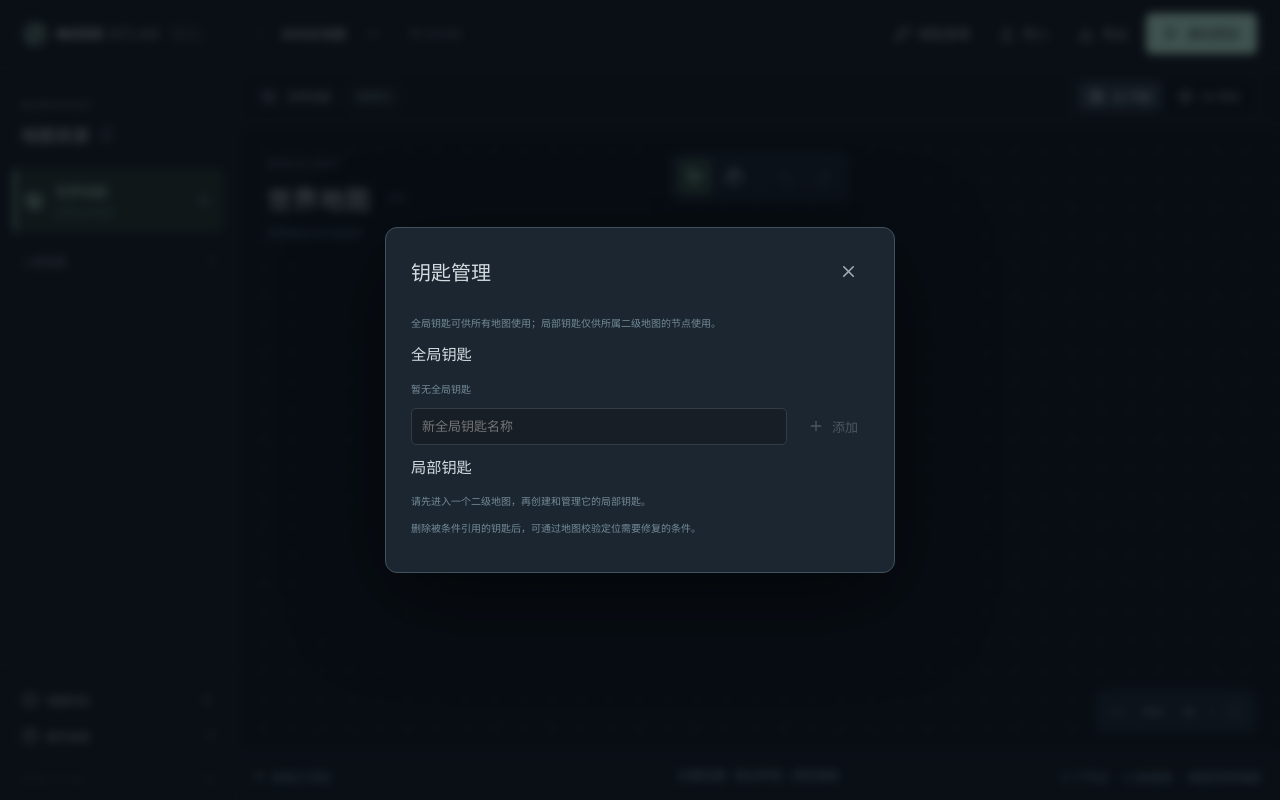
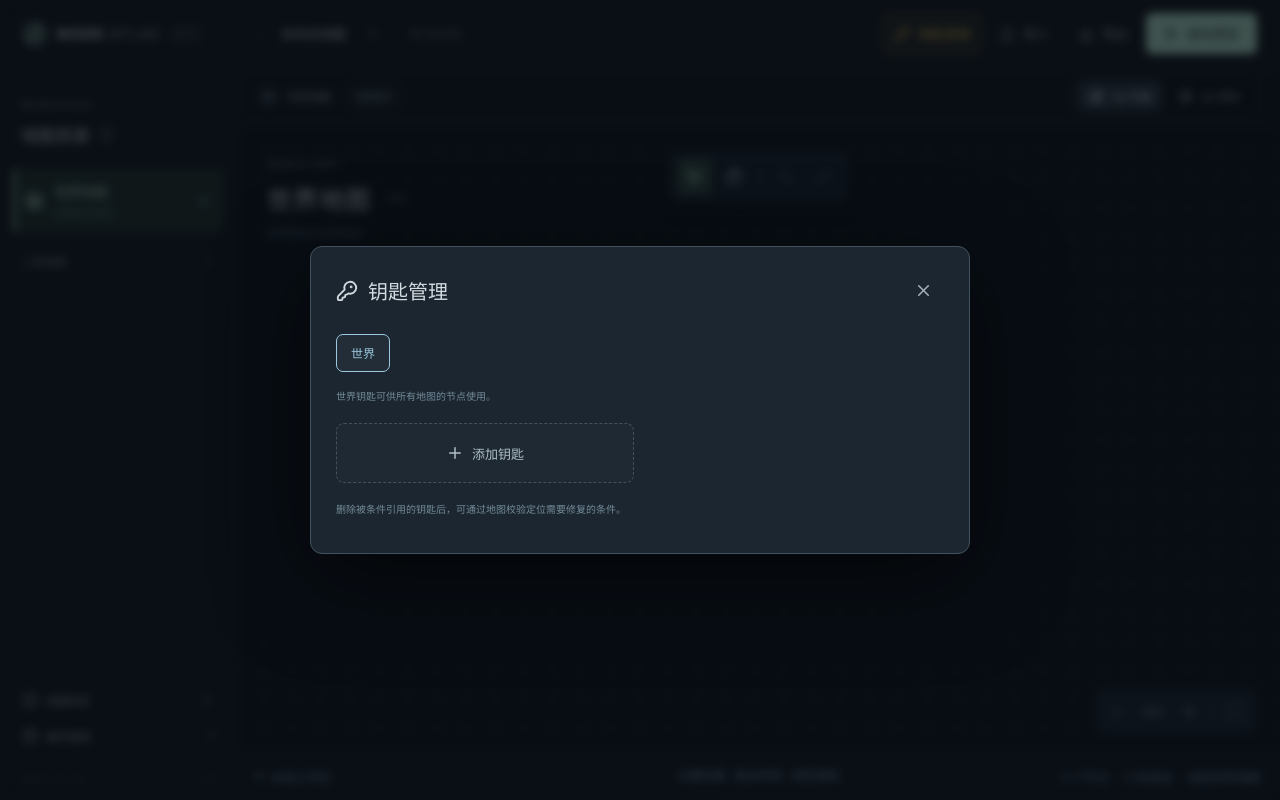
Before and after one commit to aniki-16x16/3d-node-map, a React (Vite) app: page / in a window 1280 px wide. Both pictures are taken after a click on the button "钥匙管理". Built offline with nearby package versions, Linux system fonts and the light colour scheme.

Commit message:
feat: 优化钥匙管理

```diff
--- a/src/App.tsx
+++ b/src/App.tsx
@@ -49,7 +49,7 @@ export default function App() {
           {editor.toast}
         </div>
       )}
-      {editor.modal && <EditorDialog {...editor} />}
+      <EditorDialog {...editor} />
     </div>
   );
 }
--- a/src/components/dialogs/EditorDialog.tsx
+++ b/src/components/dialogs/EditorDialog.tsx
@@ -1,6 +1,7 @@
-import { X } from "lucide-react";
+import { useState } from "react";
 import type { EditorController } from "../../hooks/useEditorController";
-import Button from "../ui/Button";
+import Modal from "../ui/Modal";
+import { KeyRound } from "lucide-react";
 import HelpContent from "./HelpContent";
 import PreviewDebug from "./PreviewDebug";
 import KeyManager from "./KeyManager";
@@ -37,44 +38,34 @@ export default function EditorDialog({
   loadDemo,
   restoreSavedProject,
 }: Props) {
+  const [lastModal, setLastModal] = useState(modal);
+  if (modal && modal !== lastModal) setLastModal(modal);
+  const shown = modal ?? lastModal;
+  const title =
+    shown === "help"
+      ? "操作指南"
+      : shown === "validation"
+        ? "地图校验"
+        : shown === "debug"
+          ? "预览调试"
+          : shown === "keys"
+            ? "钥匙管理"
+            : "项目设置";
   return (
-    <div className="modal-backdrop" onClick={() => setModal(null)}>
-      <section
-        className="modal"
-        role="dialog"
-        aria-modal="true"
-        aria-label={
-          modal === "help"
-            ? "操作指南"
-            : modal === "validation"
-              ? "地图校验"
-              : modal === "debug"
-                ? "预览调试"
-                : modal === "keys"
-                  ? "钥匙管理"
-                  : "项目设置"
+    <Modal
+      open={modal !== null}
+      onClose={() => setModal(null)}
+      className={shown === "keys" ? "key-modal" : ""}
+      title={
+        <>
+          {shown === "keys" && <KeyRound size={22} />}
+          {title}
+        </>
       }
-        onClick={(e) => e.stopPropagation()}
     >
-        <div className="modal-title">
-          <h2>
-            {modal === "help"
-              ? "操作指南"
-              : modal === "validation"
-                ? "地图校验"
-                : modal === "debug"
-                  ? "预览调试"
-                  : modal === "keys"
-                    ? "钥匙管理"
-                    : "项目设置"}
-          </h2>
-          <Button title="关闭" onClick={() => setModal(null)}>
-            <X size={19} />
-          </Button>
-        </div>
-        {modal === "keys" ? (
-          <KeyManager {...{ project, map, readonly, commit }} />
-        ) : modal === "settings" ? (
+      {shown === "keys" ? (
+        <KeyManager key={map.id} {...{ project, map, readonly, commit }} />
+      ) : shown === "settings" ? (
         <ProjectSettings
           {...{
             project,
@@ -89,7 +80,7 @@ export default function EditorDialog({
             restoreSavedProject,
           }}
         />
-        ) : modal === "debug" ? (
+      ) : shown === "debug" ? (
         <PreviewDebug
           {...{
             project,
@@ -100,12 +91,11 @@ export default function EditorDialog({
             changeMap,
           }}
         />
-        ) : modal === "validation" ? (
+      ) : shown === "validation" ? (
         <ValidationResults {...{ project }} />
       ) : (
         <HelpContent {...{}} />
       )}
-      </section>
-    </div>
+    </Modal>
   );
 }
--- a/src/components/dialogs/KeyManager.tsx
+++ b/src/components/dialogs/KeyManager.tsx
@@ -3,49 +3,60 @@ import { useState } from "react";
 import { allNodes, uid } from "../../domain";
 import type { EditorController } from "../../hooks/useEditorController";
 import Button from "../ui/Button";
+import RadioGroup from "../ui/RadioGroup";
 
 type Props = Pick<EditorController, "project" | "map" | "readonly" | "commit">;
 export default function KeyManager({ project, map, readonly, commit }: Props) {
-  const [names, setNames] = useState({ global: "", local: "" });
+  const [scope, setScope] = useState(map.kind === "area" ? map.id : "world");
+  const [editingId, setEditingId] = useState<string | null>(null);
+  const selected = project.maps.find((m) => m.id === scope);
+  const mapId = selected?.kind === "area" ? selected.id : null;
+  const keys = project.keys.filter((k) => k.mapId === mapId);
   return (
     <>
-      <p className="muted small">
-        全局钥匙可供所有地图使用；局部钥匙仅供所属二级地图的节点使用。
+      <RadioGroup
+        label="钥匙所属地图"
+        value={selected?.id ?? "world"}
+        options={project.maps
+          .filter(
+            (m) =>
+              m.kind === "world" || (map.kind === "area" && m.id === map.id),
+          )
+          .map((m) => ({
+            value: m.id,
+            label: m.kind === "world" ? "世界" : m.name,
+          }))}
+        onChange={(value) => {
+          setScope(value);
+          setEditingId(null);
+        }}
+      />
+      <p className="muted small key-scope-description">
+        {mapId === null
+          ? "世界钥匙可供所有地图的节点使用。"
+          : `这些钥匙仅供「${selected!.name}」内的节点使用。`}
       </p>
-      {(["global", "local"] as const).map((scope) => {
-        const local = scope === "local";
-        const mapId = local ? map.id : null;
-        const enabled = !local || map.kind === "area";
-        const keys = project.keys.filter((k) => k.mapId === mapId);
-        return (
-          <section key={scope}>
-            <h3>
-              {local
-                ? `局部钥匙${enabled ? ` · ${map.name}` : ""}`
-                : "全局钥匙"}
-            </h3>
-            {!enabled ? (
-              <p className="muted small">
-                请先进入一个二级地图，再创建和管理它的局部钥匙。
-              </p>
-            ) : (
-              <>
-                {!keys.length && (
-                  <p className="muted small">
-                    暂无{local ? "局部" : "全局"}钥匙
-                  </p>
-                )}
+      <div className="key-grid">
         {keys.map((k) => (
-                  <div className="key-resource" key={k.id}>
-                    <KeyRound size={16} />
+          <div className="key-cell" key={k.id}>
+            <KeyRound size={18} />
             <input
-                      aria-label={`${local ? "局部" : "全局"}钥匙名称`}
+              aria-label="钥匙名称"
+              placeholder="输入钥匙名称"
               disabled={readonly}
               value={k.name}
+              ref={(input) => {
+                if (input && editingId === k.id) input.focus();
+              }}
+              onBlur={() => {
+                if (editingId === k.id) setEditingId(null);
+              }}
+              onKeyDown={(e) => {
+                if (e.key === "Enter") e.currentTarget.blur();
+              }}
               onChange={(e) =>
                 commit((p) => {
-                          p.keys.find((x) => x.id === k.id)!.name =
-                            e.target.value;
+                  p.keys.find((x) => x.id === k.id)!.name = e.target.value;
                   return p;
                 })
               }
@@ -66,39 +77,23 @@ export default function KeyManager({ project, map, readonly, commit }: Props) {
             </Button>
           </div>
         ))}
-                <div className="field-row">
-                  <input
-                    disabled={readonly}
-                    placeholder={`新${local ? "局部" : "全局"}钥匙名称`}
-                    value={names[scope]}
-                    onChange={(e) =>
-                      setNames({ ...names, [scope]: e.target.value })
-                    }
-                  />
         <Button
-                    title={`添加${local ? "局部" : "全局"}钥匙`}
-                    disabled={readonly || !names[scope].trim()}
+          className="key-add"
+          title="添加钥匙"
+          disabled={readonly || keys.some((k) => !k.name.trim())}
           onClick={() => {
+            const id = uid();
             commit((p) => {
-                        p.keys.push({
-                          id: uid(),
-                          name: names[scope].trim(),
-                          mapId,
-                        });
+              p.keys.push({ id, name: "", mapId });
               return p;
             });
-                      setNames({ ...names, [scope]: "" });
+            setEditingId(id);
           }}
         >
-                    <Plus size={16} />
-                    添加
+          <Plus size={18} />
+          添加钥匙
         </Button>
       </div>
-              </>
-            )}
-          </section>
-        );
-      })}
       <p className="muted small">
         删除被条件引用的钥匙后，可通过地图校验定位需要修复的条件。
       </p>
--- a/src/components/layout/EditorHeader.tsx
+++ b/src/components/layout/EditorHeader.tsx
@@ -50,7 +50,11 @@ export default function EditorHeader({
         </span>
       </div>
       <div className="header-actions">
-        <Button title="管理钥匙" onClick={() => setModal("keys")}>
+        <Button
+          className="key-manager-trigger"
+          title="管理钥匙"
+          onClick={() => setModal("keys")}
+        >
           <KeyRound size={16} />
           钥匙管理
         </Button>
--- /dev/null
+++ b/src/components/ui/Modal.tsx
@@ -0,0 +1,57 @@
+import { useEffect, useId, useRef, type ReactNode } from "react";
+import { X } from "lucide-react";
+import Button from "./Button";
+
+interface Props {
+  open: boolean;
+  title: ReactNode;
+  children: ReactNode;
+  onClose: () => void;
+  className?: string;
+}
+export default function Modal({
+  open,
+  title,
+  children,
+  onClose,
+  className = "",
+}: Props) {
+  const ref = useRef<HTMLDialogElement>(null);
+  const titleId = useId();
+  useEffect(() => {
+    const dialog = ref.current!;
+    if (open) {
+      if (!dialog.open) dialog.showModal();
+      return;
+    }
+    if (!dialog.open) return;
+    const timer = window.setTimeout(() => dialog.close(), 180);
+    return () => window.clearTimeout(timer);
+  }, [open]);
+  return (
+    <dialog
+      ref={ref}
+      role="dialog"
+      aria-modal="true"
+      className={`modal-backdrop ${open ? "is-open" : "is-closing"}`}
+      aria-labelledby={titleId}
+      onCancel={(e) => {
+        e.preventDefault();
+        onClose();
+      }}
+      onClick={(e) => {
+        if (e.target === e.currentTarget) onClose();
+      }}
+    >
+      <section className={`modal ${className}`}>
+        <div className="modal-title">
+          <h2 id={titleId}>{title}</h2>
+          <Button title="关闭" onClick={onClose}>
+            <X size={19} />
+          </Button>
+        </div>
+        {children}
+      </section>
+    </dialog>
+  );
+}
--- /dev/null
+++ b/src/components/ui/RadioGroup.tsx
@@ -0,0 +1,43 @@
+import { useId } from "react";
+interface Option {
+  value: string;
+  label: string;
+  disabled?: boolean;
+}
+interface Props {
+  label: string;
+  value: string;
+  options: Option[];
+  onChange: (value: string) => void;
+  className?: string;
+}
+export default function RadioGroup({
+  label,
+  value,
+  options,
+  onChange,
+  className = "",
+}: Props) {
+  const name = useId();
+  return (
+    <div
+      role="radiogroup"
+      aria-label={label}
+      className={`radio-group ${className}`}
+    >
+      {options.map((option) => (
+        <label className="radio-button" key={option.value}>
+          <input
+            type="radio"
+            name={name}
+            value={option.value}
+            checked={value === option.value}
+            disabled={option.disabled}
+            onChange={() => onChange(option.value)}
+          />
+          <span>{option.label}</span>
+        </label>
+      ))}
+    </div>
+  );
+}
--- a/src/styles/dialogs.css
+++ b/src/styles/dialogs.css
@@ -58,16 +58,6 @@
   margin-top: 20px;
   font-size: 14px;
 }
-.key-resource {
-  display: flex;
-  align-items: center;
-  gap: 10px;
-  margin: 8px 0;
-  color: #d5c68b;
-}
-.key-resource input {
-  flex: 1;
-}
 .help p {
   line-height: 1.9;
   font-size: 12px;
@@ -114,3 +104,191 @@
     width: 100%;
   }
 }
+
+/* Shared dialog: retain the native top layer until the exit animation ends. */
+dialog.modal-backdrop {
+  width: 100%;
+  height: 100%;
+  max-width: none;
+  max-height: none;
+  margin: 0;
+  border: 0;
+  color: inherit;
+  box-sizing: border-box;
+}
+dialog.modal-backdrop:not([open]) {
+  display: none;
+}
+dialog.modal-backdrop::backdrop {
+  background: transparent;
+}
+.modal-backdrop.is-open {
+  animation: modal-fade-in 180ms ease-out both;
+}
+.modal-backdrop.is-open .modal {
+  animation: modal-enter 180ms ease-out both;
+}
+.modal-backdrop.is-closing {
+  animation: modal-fade-out 180ms ease-in both;
+}
+.modal-backdrop.is-closing .modal {
+  animation: modal-exit 180ms ease-in both;
+}
+.modal-title h2 {
+  display: flex;
+  align-items: center;
+  gap: 10px;
+}
+@keyframes modal-fade-in {
+  from {
+    opacity: 0;
+  }
+  to {
+    opacity: 1;
+  }
+}
+@keyframes modal-fade-out {
+  from {
+    opacity: 1;
+  }
+  to {
+    opacity: 0;
+  }
+}
+@keyframes modal-enter {
+  from {
+    transform: translateY(12px) scale(0.97);
+  }
+  to {
+    transform: translateY(0) scale(1);
+  }
+}
+@keyframes modal-exit {
+  from {
+    transform: translateY(0) scale(1);
+  }
+  to {
+    transform: translateY(8px) scale(0.98);
+  }
+}
+
+.radio-group {
+  display: flex;
+  flex-wrap: wrap;
+  gap: 8px;
+}
+.radio-button {
+  position: relative;
+  display: inline-flex;
+  margin: 0;
+  cursor: pointer;
+  min-width: 0;
+}
+.radio-button input {
+  position: absolute;
+  opacity: 0;
+  width: 1px;
+  height: 1px;
+}
+.radio-button span {
+  display: flex;
+  align-items: center;
+  gap: 8px;
+  padding: 9px 14px;
+  border: 1px solid #41525e;
+  border-radius: 7px;
+  color: #aebfc9;
+  transition:
+    background 140ms,
+    border-color 140ms,
+    color 140ms;
+  overflow-wrap: anywhere;
+}
+.radio-button input:checked + span {
+  color: var(--radio-accent, #9bc8de);
+  border-color: currentColor;
+  background: #ffffff08;
+}
+.radio-button input:focus-visible + span {
+  outline: 2px solid var(--radio-accent, #9bc8de);
+  outline-offset: 3px;
+}
+.radio-button input:disabled + span {
+  opacity: 0.45;
+  cursor: not-allowed;
+}
+button.key-manager-trigger {
+  color: #eac65b;
+  border-color: #8a7339;
+  background: #eac65b12;
+}
+button.key-manager-trigger:hover {
+  color: #ffe18b;
+  border-color: #eac65b;
+  background: #eac65b20;
+}
+.key-modal {
+  width: 660px;
+  max-width: 100%;
+}
+.key-scope-description {
+  margin: 16px 0;
+}
+.key-grid {
+  display: grid;
+  grid-template-columns: repeat(2, minmax(0, 1fr));
+  gap: 12px;
+  margin: 18px 0;
+}
+.key-cell,
+button.key-add {
+  min-height: 60px;
+  min-width: 0;
+  width: 100%;
+  box-sizing: border-box;
+  border-radius: 8px;
+}
+.key-cell {
+  display: flex;
+  align-items: center;
+  gap: 8px;
+  padding: 10px;
+  border: 1px solid #41525e;
+  background: #ffffff04;
+  color: #aebfc9;
+}
+.key-cell > svg {
+  flex-shrink: 0;
+}
+.key-cell input {
+  width: 0;
+  min-width: 0;
+  flex: 1;
+  color: #cfdee4;
+}
+.key-cell:focus-within {
+  border-color: #9bc8de;
+  box-shadow: 0 0 0 2px #9bc8de18;
+}
+.key-cell button {
+  flex-shrink: 0;
+}
+button.key-add {
+  justify-content: center;
+  color: #aebfc9;
+  border: 1px dashed #41525e;
+  background: #ffffff04;
+}
+button.key-add:hover:not(:disabled) {
+  border-color: #9bc8de;
+  background: #9bc8de18;
+}
+@media (prefers-reduced-motion: reduce) {
+  .modal-backdrop,
+  .modal-backdrop .modal {
+    animation-duration: 1ms !important;
+  }
+  .radio-button span {
+    transition: none;
+  }
+}
```
Lines whose indentation alone changed are shown as unchanged.
